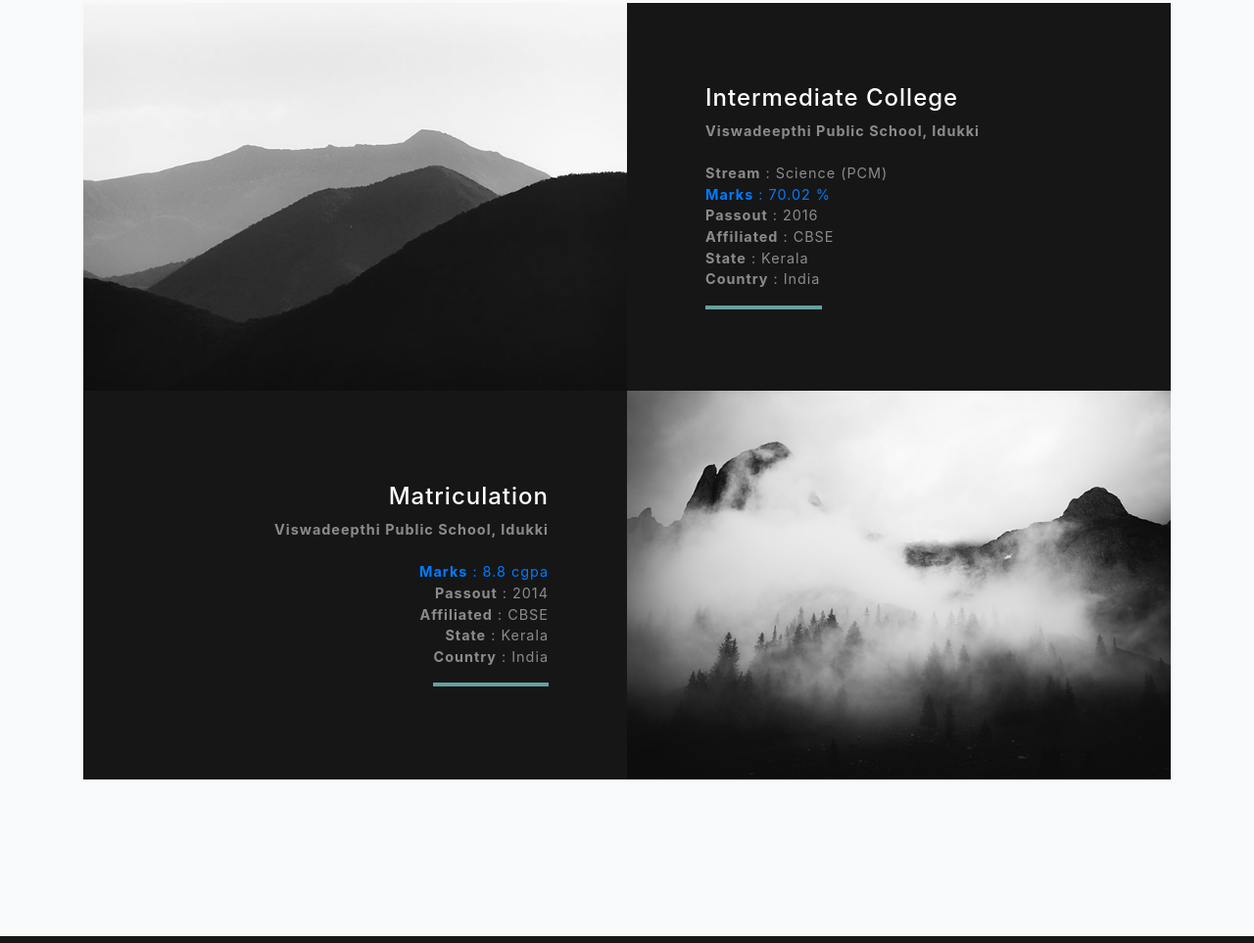
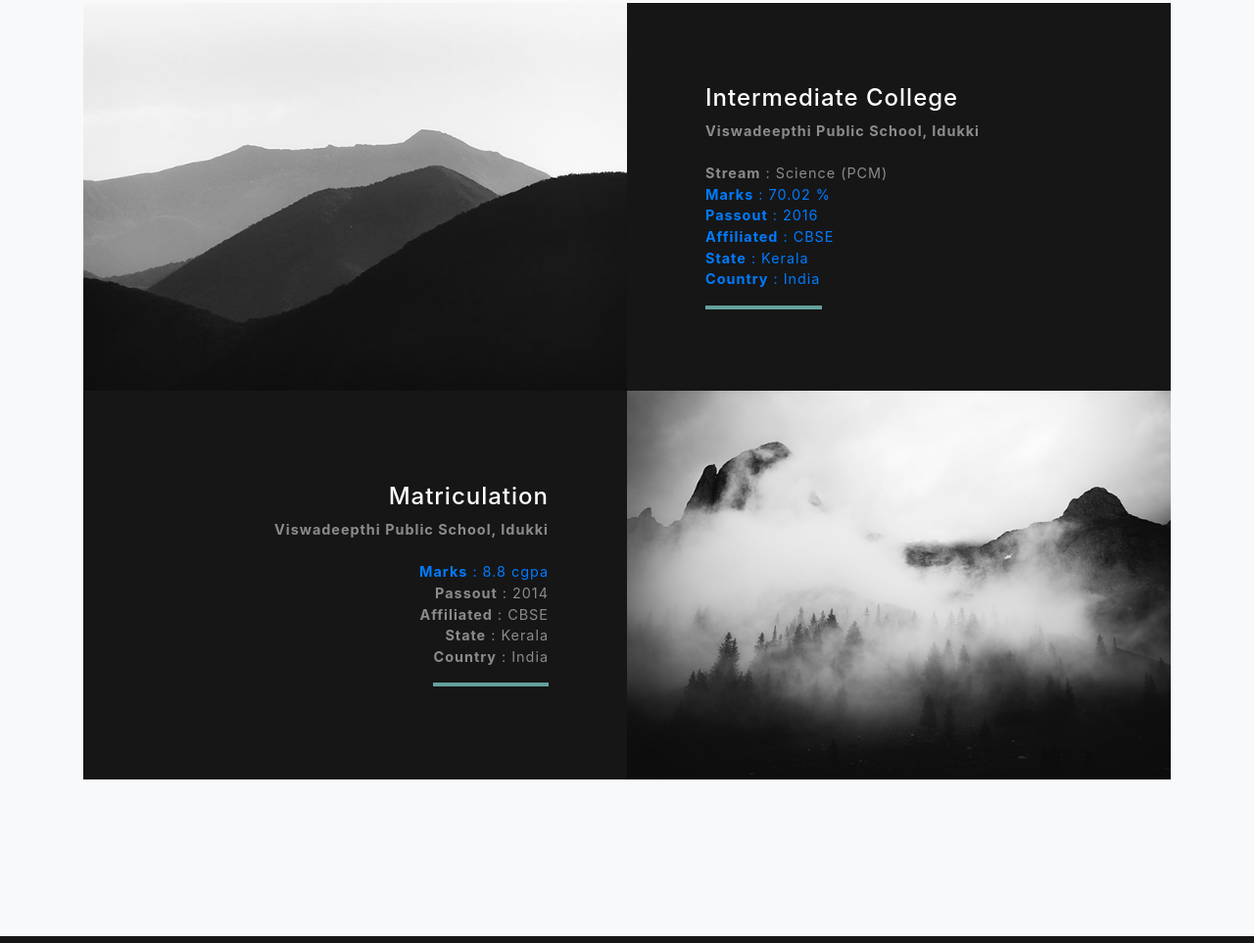
Before and after one commit to suraj038/suraj038.github.io, a website with bundled scripts: page about.html in a window 1280 px wide. Shown: the part 1468-2431 px from the top of the page at 98% size. Built offline with nearby package versions, Linux system fonts and the light colour scheme.

Commit message:
Update about.html

```diff
--- a/about.html
+++ b/about.html
@@ -93,7 +93,7 @@
               <div class="project-text w-100 my-auto text-center text-lg-left">
                 <h4 class="text-white">Intermediate College</h4>
                 <p class="mb-0 text-white-50"><b>Viswadeepthi Public School, Idukki</b></p><br>
-                <p class="mb-0 text-white-50"><b>Stream</b> : Science (PCM) <br><a href="https://drive.google.com/file/d/1Fj7JHwbBX1_zjCbOoNm_e2euRGeuWi8j/view?usp=sharing"><b>Marks</b> : 70.02 % </a><br><b>Passout</b> : 2016<br><b>Affiliated</b> : CBSE <br><b>State</b> : Kerala <br><b>Country</b> : India</p>
+                <p class="mb-0 text-white-50"><b>Stream</b> : Science (PCM) <br><a href="https://drive.google.com/file/d/1Fj7JHwbBX1_zjCbOoNm_e2euRGeuWi8j/view?usp=sharing"><b>Marks</b> : 70.02 % <br><b>Passout</b> : 2016<br><b>Affiliated</b> : CBSE <br><b>State</b> : Kerala <br><b>Country</b> : India</p></a>
                 <hr class="d-none d-lg-block mb-0 ml-0">
               </div>
             </div>
```
